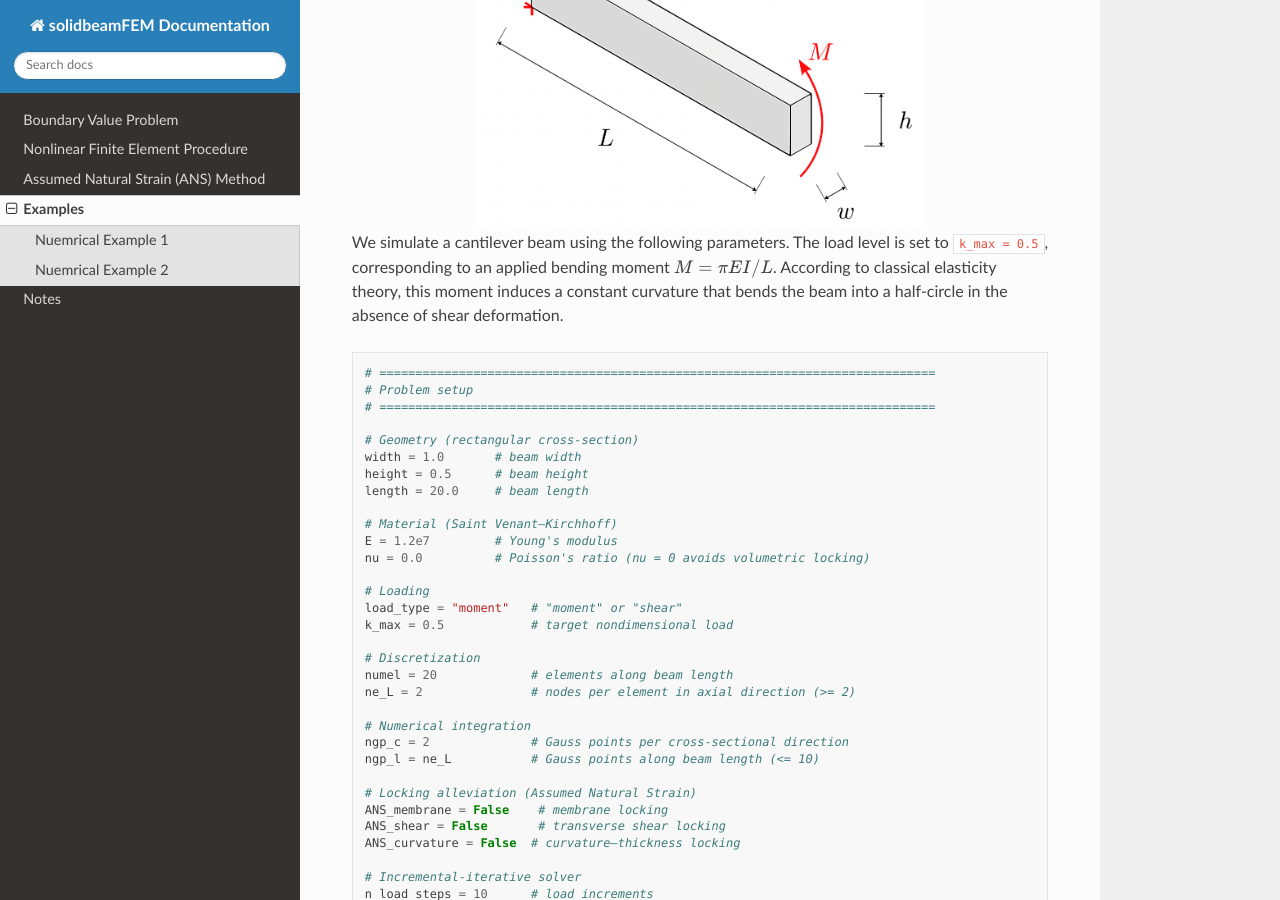
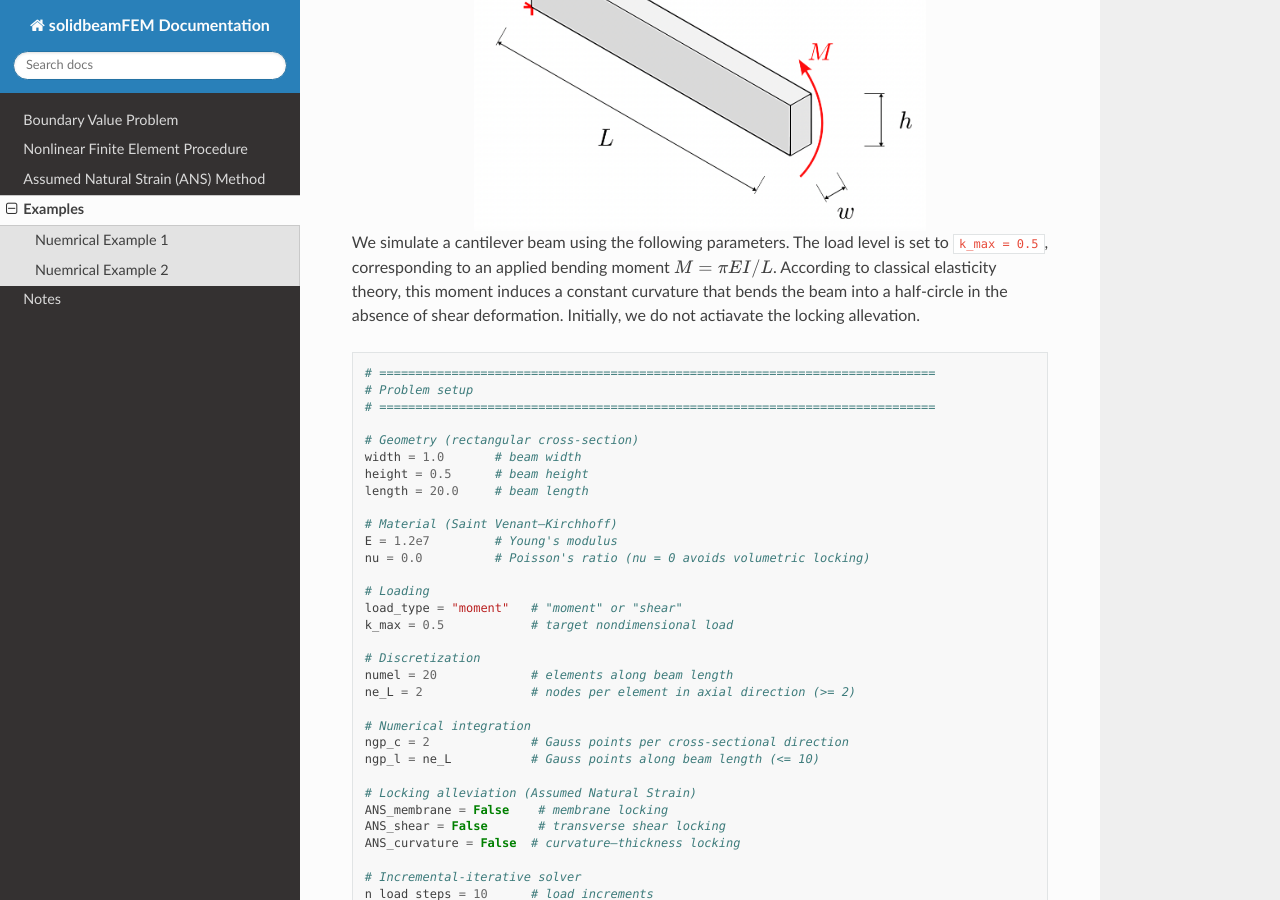
Before and after one commit to jaafaralaswad/solidbeamfem, a Sphinx documentation site: the page built from docs/source/examples.rst, in a window 1280 px wide and 900 px high, scrolled down 359 px. Built offline with Sphinx 7.4.7 and the Read the Docs theme 3.1.0, drawn with Linux system fonts in a browser that asks for light colours.

Commit message:
update docs

```diff
--- a/docs/source/examples.rst
+++ b/docs/source/examples.rst
@@ -16,7 +16,7 @@ We simulate a cantilever beam using the following parameters. The load level is
 set to ``k_max = 0.5``, corresponding to an applied bending moment
 :math:`M = \pi E I / L`. According to classical elasticity theory, this moment
 induces a constant curvature that bends the beam into a half-circle in the
-absence of shear deformation.
+absence of shear deformation. Initially, we do not actiavate the locking allevation.
 
 .. code-block:: python
 
```
Also changed, not shown: other parts of docs/source/examples.rst (+1 -1 lines), docs/source/images/comparison_ex1.jpg (added), docs/source/images/comparison_ex1.png (deleted), 1 other file.
